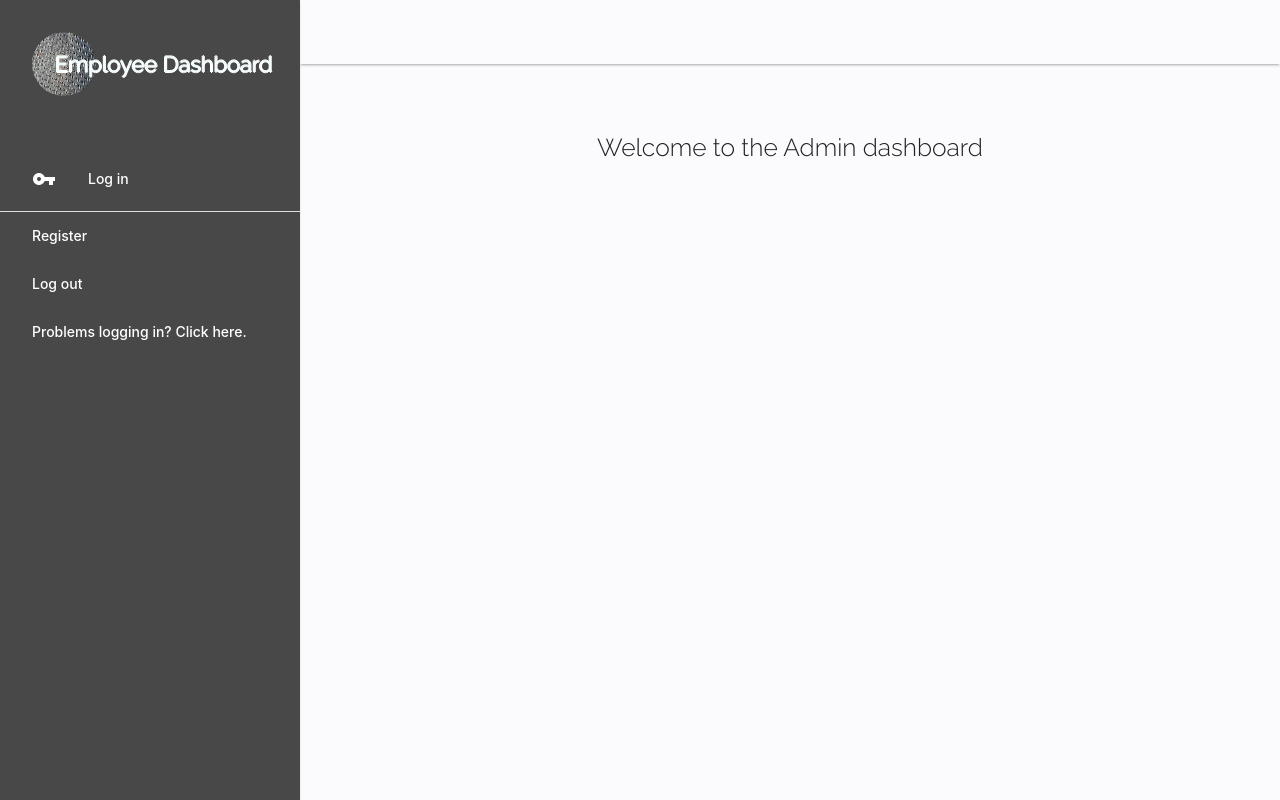
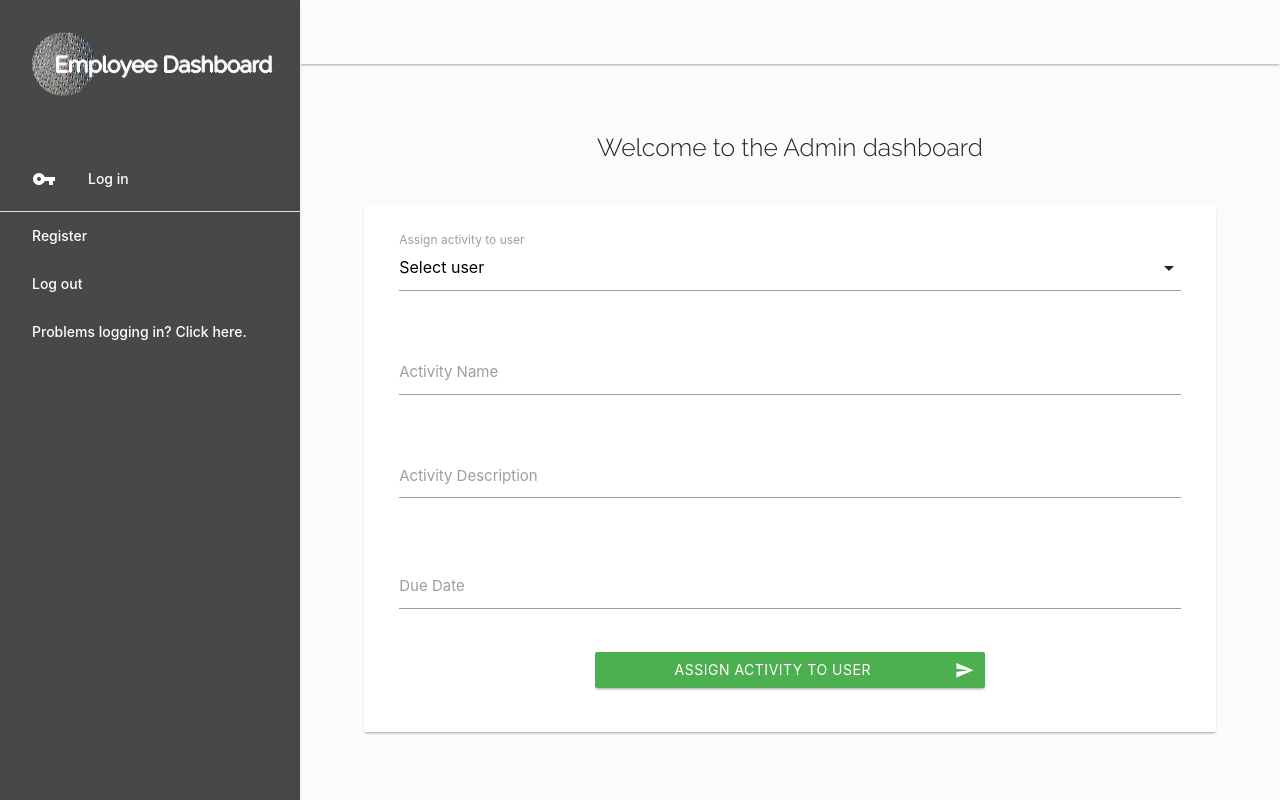
Before and after one commit to D-Lawson/employee-dashboard-app, a Flask app: page /admin_dashboard in a window 1280 px wide. Run offline with Flask 2, Linux system fonts and the light colour scheme; data that the repository does not hold is empty; some libraries are stand-ins or nearby versions.

Commit message:
Add form to admin dash. Render users to form field

```diff
--- a/app.py
+++ b/app.py
@@ -90,7 +90,9 @@ def dashboard():
 
 @app.route("/admin_dashboard")
 def admin_dashboard():
-    return render_template("admin_dashboard.html")
+
+    users = mongo.db.users.find().sort("username", 1)
+    return render_template("admin_dashboard.html", users=users)
 
 
 if __name__ == "__main__":
--- a/static/js/script.js
+++ b/static/js/script.js
@@ -5,4 +5,13 @@
 $(document).ready(function () {
     $('.sidenav').sidenav();
     $('.collapsible').collapsible();
+    $("select").formSelect();
+    $(".datepicker").datepicker({
+        format: "dd mmmm, yyyy",
+        yearRange: 3,
+        showClearBtn: true,
+        i18n: {
+            done: "Select"
+        }
     });
+    });
--- a/templates/admin_dashboard.html
+++ b/templates/admin_dashboard.html
@@ -1,7 +1,55 @@
 {% extends "base.html" %}
 {% block content %}
 
-    <h5 class="center-align heading-top-bottom">Welcome to the Admin dashboard</h5>
+<h5 class="center-align heading-top-bottom">Welcome to the Admin dashboard</h5>
+
+
+<div class="row card-panel">
+    <form class="col s12" method="POST" action="">
+        <!-- assign to employee -->
+        <div class="row">
+            <div class="input-field col s12">
+                <select id="assign_to" name="assign_to" class="validate" required>
+                    <option value="" disabled selected>Select user</option>
+                    {% for user in users %}
+                    <option value="{{ user.username }}">{{ user.username }}</option>
+                    {% endfor %}
+                </select>
+                <label for="assign_to">Assign activity to user</label>
+            </div>
+        </div>
+        <!-- activity name -->
+        <div class="row">
+            <div class="input-field col s12">
+                <input id="activity_name" name="activity_name" maxlength="60" type="text" class="validate" required>
+                <label for="activity_name">Activity Name</label>
+            </div>
+        </div>
+        <!-- activity description -->
+        <div class="row">
+            <div class="input-field col s12">
+                <textarea id="activity_description" name="activity_description" minlength="5" maxlength="1000"
+                    class="materialize-textarea validate" required></textarea>
+                <label for="activity_description">Activity Description</label>
+            </div>
+        </div>
+        <!-- activity due by -->
+        <div class="row">
+            <div class="input-field col s12">
+                <input id="target_date" name="target_date" type="text" class="datepicker validate" required>
+                <label for="target_date">Due Date</label>
+            </div>
+        </div>
+        <!-- submit activity -->
+        <div class="row">
+            <div class="col s12 center-align">
+                <button type="submit" class="col s12 m6 offset-m3 btn waves-effect waves-light submit-fill text-shadow">
+                    Assign activity to user<i class="material-icons right">send</i>
+                </button>
+            </div>
+        </div>
+    </form>
+</div>
 
 
 {% endblock %}
```
